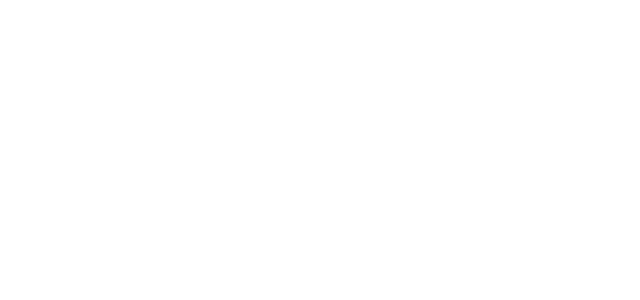
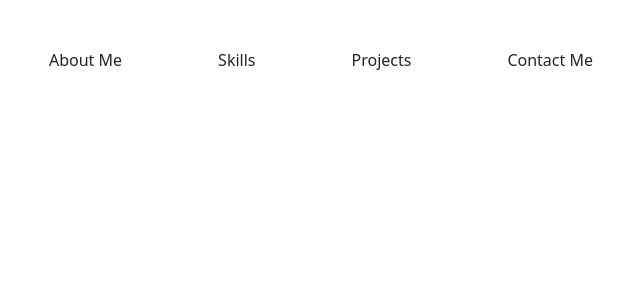
Before and after one commit to DeveloperDadd/reactPortfolio, a React (Create React App) app in the folder portfolio/: page / in a window 1280 px wide. Shown: the top 300 px of the page, without its empty margins (319-959 px from the left). Built offline with nearby package versions, Linux system fonts and the light colour scheme.

Commit message:
initial setup of the navbar, no styling done yet also began setup of the about me component

```diff
--- a/portfolio/src/App.js
+++ b/portfolio/src/App.js
@@ -1,9 +1,11 @@
+import Navbar from './components/Navbar';
+
 import './App.css';
 
 function App() {
   return (
     <div className="App">
-
+      <Navbar />
     </div>
   );
 }
--- /dev/null
+++ b/portfolio/src/components/Navbar.js
@@ -0,0 +1,11 @@
+export default function Navbar() {
+    return(
+    <nav className="container-fluid d-flex justify-content-center">
+        <ul className="d-flex list-unstyled .flex-row">
+            <li className="m-5"><a>About Me</a></li>
+            <li className="m-5"><a>Skills</a></li>
+            <li className="m-5"><a>Projects</a></li>
+            <li className="m-5"><a>Contact Me</a></li>
+        </ul>
+    </nav>)
+}
```
Also changed, not shown: portfolio/src/components/AboutMe.js (added, +7 -0 lines), portfolio/src/components/Skills.js (added).
